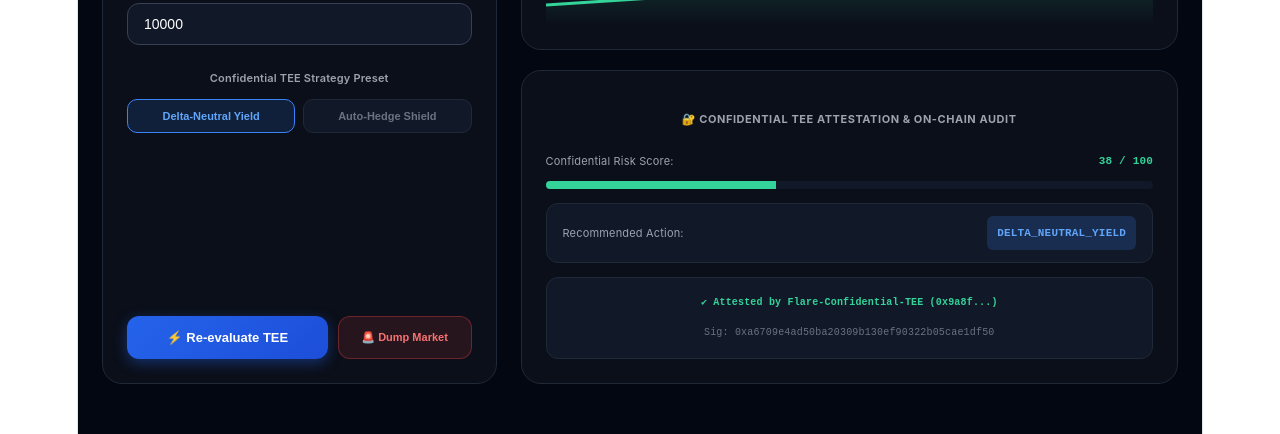
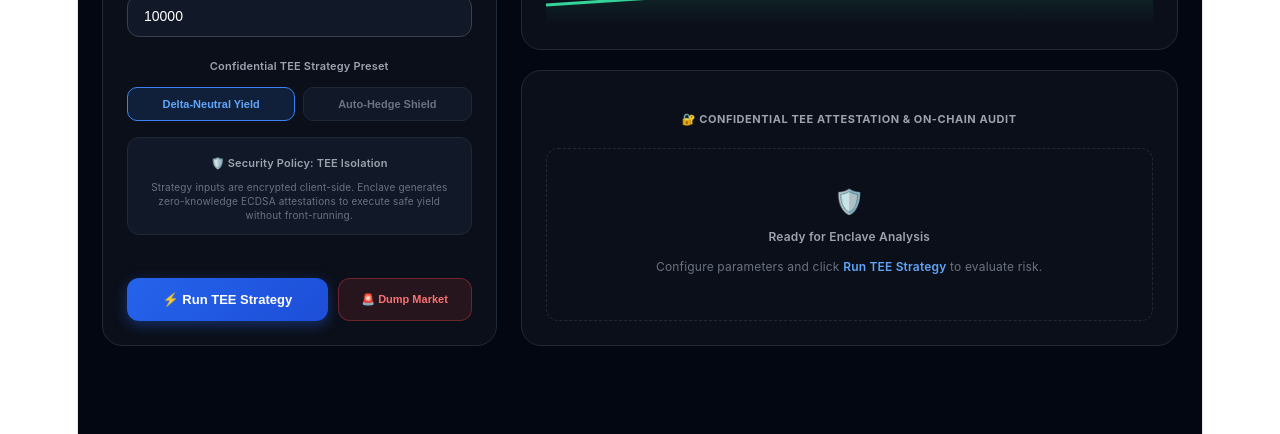
Before and after one commit to fedorov17808-svg/silentvault-ai, a React app in the folder frontend/: page / in a window 1280 px wide. Shown: the part 333-767 px from the top of the page. Built offline with nearby package versions, Linux system fonts and the light colour scheme; no server answers; the HTML template or start-up script is replaced by a standard one.

Commit message:
fix: adjust form padding, eliminate layout gap, and require explicit button click for TEE evaluation

```diff
--- a/frontend/src/App.jsx
+++ b/frontend/src/App.jsx
@@ -1,4 +1,4 @@
-import React, { useState, useEffect } from 'react';
+import React, { useState } from 'react';
 
 const TOP_100_ASSETS = [
   { id: 'BTC', name: 'Bitcoin', symbol: 'BTC', price: 64250.00, apy: '8.4%', risk: 38, icon: '₿' },
@@ -38,7 +38,7 @@ export default function App() {
   const [strategy, setStrategy] = useState('delta-neutral');
   const [timeframe, setTimeframe] = useState('24H');
   const [loading, setLoading] = useState(false);
-  const [analysis, setAnalysis] = useState(null);
+  const [analysis, setAnalysis] = useState(null); // Изначально NULL, пока не нажали кнопку!
   const [isDump, setIsDump] = useState(false);
 
   const filteredAssets = TOP_100_ASSETS.filter(a =>
@@ -53,10 +53,17 @@ export default function App() {
     return res;
   };
 
-  const fetchAnalysis = async (asset, isCrashed = false, strat = strategy) => {
+  const handleAssetSelect = (asset) => {
+    setSelectedAsset(asset);
+    setIsDropdownOpen(false);
+    setIsDump(false);
+    setAnalysis(null); // Сбрасываем старый результат, кнопка снова нужна!
+  };
+
+  const handleRunStrategy = async () => {
     setLoading(true);
-    // Добавляем искусственную микрозадержку для визуального отклика TEE
-    await new Promise(resolve => setTimeout(resolve, 350));
+    setIsDump(false);
+    await new Promise(resolve => setTimeout(resolve, 400));
 
     try {
       const response = await fetch('http://localhost:8000/api/evaluate-strategy', {
@@ -64,30 +71,30 @@ export default function App() {
         headers: { 'Content-Type': 'application/json' },
         body: JSON.stringify({
           user_address: '0x71C7...976F',
-          asset_symbol: asset.symbol,
+          asset_symbol: selectedAsset.symbol,
           amount: parseFloat(amount) || 10000,
         }),
       });
       const data = await response.json();
 
-      let defaultAction = strat === 'conservative' ? 'AUTO_HEDGE_ACTIVE' : 'DELTA_NEUTRAL_YIELD';
-      if (asset.risk > 70) defaultAction = 'EMERGENCY_PROTECTION';
+      let defaultAction = strategy === 'conservative' ? 'AUTO_HEDGE_ACTIVE' : 'DELTA_NEUTRAL_YIELD';
+      if (selectedAsset.risk > 70) defaultAction = 'EMERGENCY_PROTECTION';
 
       setAnalysis({
-        price: isCrashed ? (asset.price * 0.72).toFixed(4) : (data.ftso_price || asset.price),
-        risk: isCrashed ? 98 : (data.confidential_risk_score || asset.risk),
-        action: isCrashed ? 'EMERGENCY_PROTECTION_EXECUTED' : defaultAction,
+        price: data.ftso_price || selectedAsset.price,
+        risk: data.confidential_risk_score || selectedAsset.risk,
+        action: defaultAction,
         signature: data.tee_attestation?.ecdsa_signature || generateRandomSig(),
         signer: data.tee_attestation?.attested_by || 'Flare-Confidential-TEE (0x9a8f...)'
       });
     } catch (err) {
-      let defaultAction = strat === 'conservative' ? 'AUTO_HEDGE_ACTIVE' : 'DELTA_NEUTRAL_YIELD';
-      if (asset.risk > 70) defaultAction = 'EMERGENCY_PROTECTION';
+      let defaultAction = strategy === 'conservative' ? 'AUTO_HEDGE_ACTIVE' : 'DELTA_NEUTRAL_YIELD';
+      if (selectedAsset.risk > 70) defaultAction = 'EMERGENCY_PROTECTION';
 
       setAnalysis({
-        price: isCrashed ? (asset.price * 0.72).toFixed(4) : asset.price,
-        risk: isCrashed ? 98 : asset.risk,
-        action: isCrashed ? 'EMERGENCY_PROTECTION_EXECUTED' : defaultAction,
+        price: selectedAsset.price,
+        risk: selectedAsset.risk,
+        action: defaultAction,
         signature: generateRandomSig(),
         signer: 'Flare-Confidential-TEE (0x9a8f...)'
       });
@@ -96,26 +103,15 @@ export default function App() {
     }
   };
 
-  useEffect(() => {
-    setIsDump(false);
-    fetchAnalysis(selectedAsset, false, strategy);
-  }, [selectedAsset]);
-
-  const handleStrategyChange = (newStrat) => {
-    setStrategy(newStrat);
-    if (!isDump) {
-      fetchAnalysis(selectedAsset, false, newStrat);
-    }
-  };
-
-  const handleRunStrategy = () => {
-    setIsDump(false);
-    fetchAnalysis(selectedAsset, false, strategy);
-  };
-
   const handleDumpMarket = () => {
     setIsDump(true);
-    fetchAnalysis(selectedAsset, true, strategy);
+    setAnalysis({
+      price: (selectedAsset.price * 0.72).toFixed(4),
+      risk: 98,
+      action: 'EMERGENCY_PROTECTION_EXECUTED',
+      signature: generateRandomSig(),
+      signer: 'Flare-TEE-AutoDefender'
+    });
   };
 
   return (
@@ -157,7 +153,7 @@ export default function App() {
       <main style={{ maxWidth: '1280px', margin: '0 auto', display: 'grid', gridTemplateColumns: '4.5fr 7.5fr', gap: '24px' }}>
 
         {/* Left Panel */}
-        <div style={{ background: '#0b0f19', border: '1px solid #1f2937', borderRadius: '20px', padding: '24px', display: 'flex', flexDirection: 'column', gap: '20px' }}>
+        <div style={{ background: '#0b0f19', border: '1px solid #1f2937', borderRadius: '20px', padding: '24px', display: 'flex', flexDirection: 'column', gap: '16px' }}>
           <h2 style={{ fontSize: '12px', fontWeight: '700', color: '#9ca3af', letterSpacing: '0.05em', textTransform: 'uppercase', margin: 0 }}>
             ⚙️ Vault Execution Control
           </h2>
@@ -194,7 +190,7 @@ export default function App() {
                   {filteredAssets.map(asset => (
                     <div
                       key={asset.id}
-                      onClick={() => { setSelectedAsset(asset); setIsDropdownOpen(false); }}
+                      onClick={() => handleAssetSelect(asset)}
                       style={{ padding: '8px 10px', borderRadius: '8px', background: selectedAsset.id === asset.id ? 'rgba(59,130,246,0.15)' : 'transparent', display: 'flex', justifyContent: 'space-between', alignItems: 'center', cursor: 'pointer' }}
                     >
                       <div style={{ display: 'flex', alignItems: 'center', gap: '8px' }}>
@@ -218,7 +214,7 @@ export default function App() {
             <input
               type="number"
               value={amount}
-              onChange={(e) => setAmount(e.target.value)}
+              onChange={(e) => { setAmount(e.target.value); setAnalysis(null); }}
               style={{ width: '100%', background: '#111827', border: '1px solid #374151', color: '#fff', padding: '12px 16px', borderRadius: '12px', fontSize: '14px', outline: 'none', boxSizing: 'border-box' }}
             />
           </div>
@@ -227,13 +223,13 @@ export default function App() {
             <label style={{ fontSize: '11px', fontWeight: '600', color: '#9ca3af', display: 'block', marginBottom: '8px' }}>Confidential TEE Strategy Preset</label>
             <div style={{ display: 'grid', gridTemplateColumns: '1fr 1fr', gap: '8px' }}>
               <button
-                onClick={() => handleStrategyChange('delta-neutral')}
+                onClick={() => { setStrategy('delta-neutral'); setAnalysis(null); }}
                 style={{ padding: '10px', borderRadius: '10px', fontSize: '11px', fontWeight: '600', cursor: 'pointer', border: strategy === 'delta-neutral' ? '1px solid #3b82f6' : '1px solid #1f2937', background: strategy === 'delta-neutral' ? 'rgba(59,130,246,0.15)' : '#111827', color: strategy === 'delta-neutral' ? '#60a5fa' : '#6b7280' }}
               >
                 Delta-Neutral Yield
               </button>
               <button
-                onClick={() => handleStrategyChange('conservative')}
+                onClick={() => { setStrategy('conservative'); setAnalysis(null); }}
                 style={{ padding: '10px', borderRadius: '10px', fontSize: '11px', fontWeight: '600', cursor: 'pointer', border: strategy === 'conservative' ? '1px solid #3b82f6' : '1px solid #1f2937', background: strategy === 'conservative' ? 'rgba(59,130,246,0.15)' : '#111827', color: strategy === 'conservative' ? '#60a5fa' : '#6b7280' }}
               >
                 Auto-Hedge Shield
@@ -241,13 +237,22 @@ export default function App() {
             </div>
           </div>
 
+          {/* Доп. блок информации, убирающий поджатость и визуальную пустую дыру */}
+          <div style={{ background: '#111827', padding: '12px 16px', borderRadius: '12px', border: '1px solid #1f2937', fontSize: '11px' }}>
+            <div style={{ color: '#9ca3af', fontWeight: '600', marginBottom: '4px' }}>🛡️ Security Policy: TEE Isolation</div>
+            <div style={{ color: '#6b7280', fontSize: '10px', lineHeight: '1.4' }}>
+              Strategy inputs are encrypted client-side. Enclave generates zero-knowledge ECDSA attestations to execute safe yield without front-running.
+            </div>
+          </div>
+
+          {/* Action Buttons плотно снизу */}
           <div style={{ display: 'grid', gridTemplateColumns: '3fr 2fr', gap: '10px', marginTop: 'auto' }}>
             <button
               onClick={handleRunStrategy}
               disabled={loading}
               style={{ background: 'linear-gradient(135deg, #2563eb, #1d4ed8)', color: '#fff', border: 'none', padding: '14px', borderRadius: '12px', fontWeight: '700', cursor: 'pointer', fontSize: '13px', boxShadow: '0 4px 14px rgba(37,99,235,0.4)', opacity: loading ? 0.7 : 1 }}
             >
-              {loading ? '⏳ Evaluating Enclave...' : '⚡ Re-evaluate TEE'}
+              {loading ? '⏳ Evaluating Enclave...' : '⚡ Run TEE Strategy'}
             </button>
 
             <button
@@ -262,6 +267,7 @@ export default function App() {
         {/* Right Panel */}
         <div style={{ display: 'flex', flexDirection: 'column', gap: '20px' }}>
 
+          {/* Chart Card */}
           <div style={{ background: '#0b0f19', border: '1px solid #1f2937', borderRadius: '20px', padding: '24px' }}>
             <div style={{ display: 'flex', justifyContent: 'space-between', alignItems: 'center', marginBottom: '12px' }}>
               <div style={{ display: 'flex', alignItems: 'center', gap: '8px' }}>
@@ -285,7 +291,7 @@ export default function App() {
 
             <div style={{ display: 'flex', alignItems: 'baseline', gap: '12px', marginBottom: '16px' }}>
               <span style={{ fontSize: '36px', fontWeight: '800', fontFamily: 'monospace', letterSpacing: '-1px' }}>
-                ${analysis ? analysis.price : selectedAsset.price}
+                ${isDump ? (selectedAsset.price * 0.72).toFixed(2) : selectedAsset.price}
               </span>
               <span style={{ fontSize: '12px', fontWeight: '700', color: isDump ? '#f87171' : '#34d399', background: isDump ? 'rgba(239,68,68,0.1)' : 'rgba(16,185,129,0.1)', padding: '4px 8px', borderRadius: '6px' }}>
                 {isDump ? '-28.4% CRASH DETECTED' : '+2.4% (24h)'}
@@ -318,16 +324,17 @@ export default function App() {
             </div>
           </div>
 
-          <div style={{ background: isDump ? 'rgba(127,29,29,0.15)' : '#0b0f19', border: isDump ? '1px solid rgba(239,68,68,0.5)' : '1px solid #1f2937', borderRadius: '20px', padding: '24px', flexGrow: 1, position: 'relative' }}>
+          {/* TEE Attestation Card */}
+          <div style={{ background: isDump ? 'rgba(127,29,29,0.15)' : '#0b0f19', border: isDump ? '1px solid rgba(239,68,68,0.5)' : '1px solid #1f2937', borderRadius: '20px', padding: '24px', flexGrow: 1, display: 'flex', flexDirection: 'column', justifyContent: 'center' }}>
             <h3 style={{ fontSize: '11px', fontWeight: '700', color: '#9ca3af', letterSpacing: '0.05em', textTransform: 'uppercase', marginBottom: '16px' }}>
               🔐 Confidential TEE Attestation & On-Chain Audit
             </h3>
 
             {loading ? (
-              <div style={{ textAlign: 'center', padding: '40px 0', color: '#60a5fa', fontSize: '12px', fontWeight: '600' }} className="animate-pulse">
-                ⚡ Executing Confidential TEE Enclave Scan...
+              <div style={{ textAlign: 'center', padding: '40px 0', color: '#60a5fa', fontSize: '13px', fontWeight: '600' }}>
+                ⚡ Executing Enclave Evaluation & ECDSA Attestation...
               </div>
-            ) : analysis && (
+            ) : analysis ? (
               <div style={{ display: 'flex', flexDirection: 'column', gap: '14px' }}>
                 <div>
                   <div style={{ display: 'flex', justifyContent: 'space-between', fontSize: '11px', marginBottom: '6px' }}>
@@ -357,6 +364,12 @@ export default function App() {
                   </div>
                 </div>
               </div>
+            ) : (
+              <div style={{ textAlign: 'center', padding: '40px 0', border: '1px dashed #1f2937', borderRadius: '12px', color: '#6b7280', fontSize: '12px' }}>
+                <div style={{ fontSize: '24px', marginBottom: '8px' }}>🛡️</div>
+                <div style={{ fontWeight: '600', color: '#9ca3af', marginBottom: '4px' }}>Ready for Enclave Analysis</div>
+                Configure parameters and click <span style={{ color: '#60a5fa', fontWeight: '600' }}>Run TEE Strategy</span> to evaluate risk.
+              </div>
             )}
           </div>
 
```
